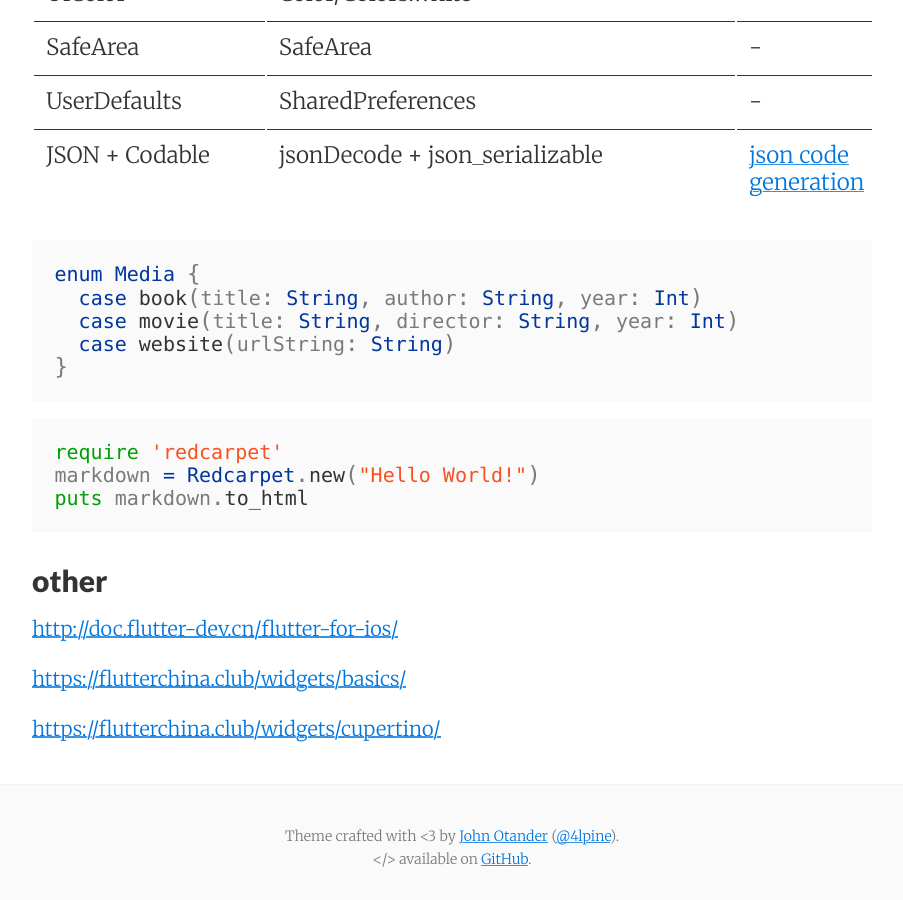
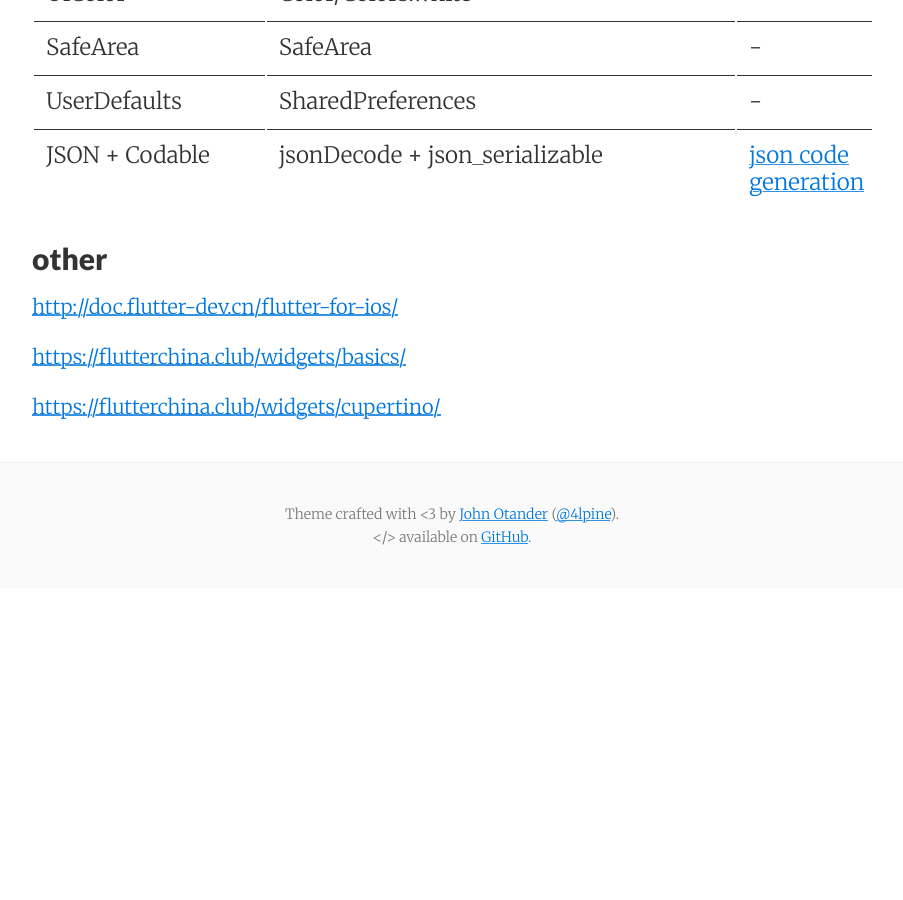
Before and after one commit to erickyim/erickyim.github.io, a Jekyll site: the page built from _posts/2019-01-09-flutter-for-ios.md, in a window 1280 px wide and 900 px high, scrolled down 1234 px. Shown: the whole window, without its empty margins (188-1091 px from the left). Built offline with Jekyll 4.4.1, drawn with Linux system fonts in a browser that asks for light colours; our own code applies the rules of GitHub Pages for plain Markdown files; after the commit the page ends 1822 px from its top, so only the background shows below that; some of the changed text lies outside the part shown.

````diff
--- a/_posts/2019-01-09-flutter-for-ios.md
+++ b/_posts/2019-01-09-flutter-for-ios.md
@@ -21,21 +21,6 @@
 | UserDefaults | SharedPreferences | - |
 | JSON + Codable | jsonDecode + json_serializable | [json code generation]({% link _posts/2019-01-10-json-code-generation.md %}) |
 
-
-```swift
-enum Media {
-  case book(title: String, author: String, year: Int)
-  case movie(title: String, director: String, year: Int)
-  case website(urlString: String)
-}
-```
-
-```ruby
-require 'redcarpet'
-markdown = Redcarpet.new("Hello World!")
-puts markdown.to_html
-```
-
 ## other
 
 [http://doc.flutter-dev.cn/flutter-for-ios/](http://doc.flutter-dev.cn/flutter-for-ios/)
````
Also changed, not shown: _includes/navigation.html (+2 -13 lines).
